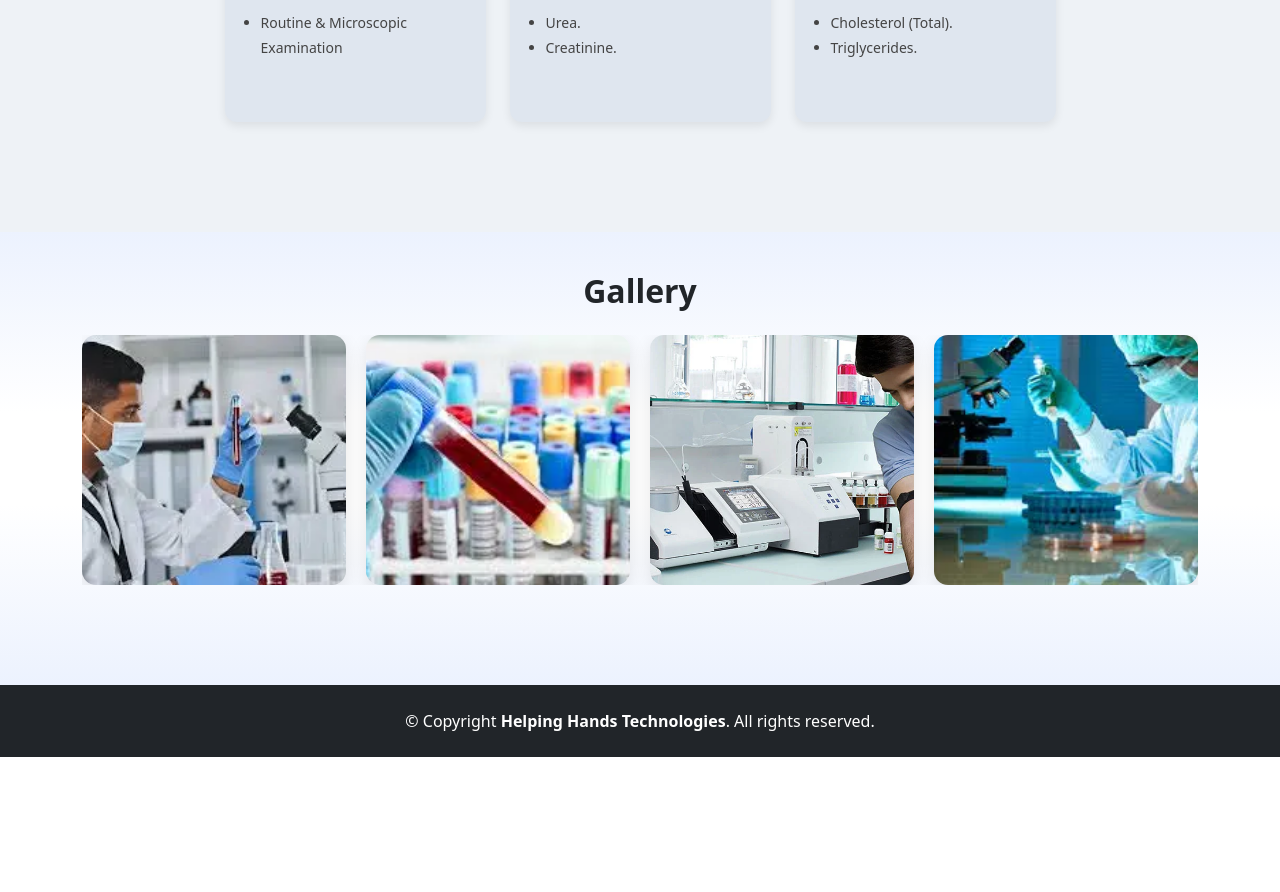
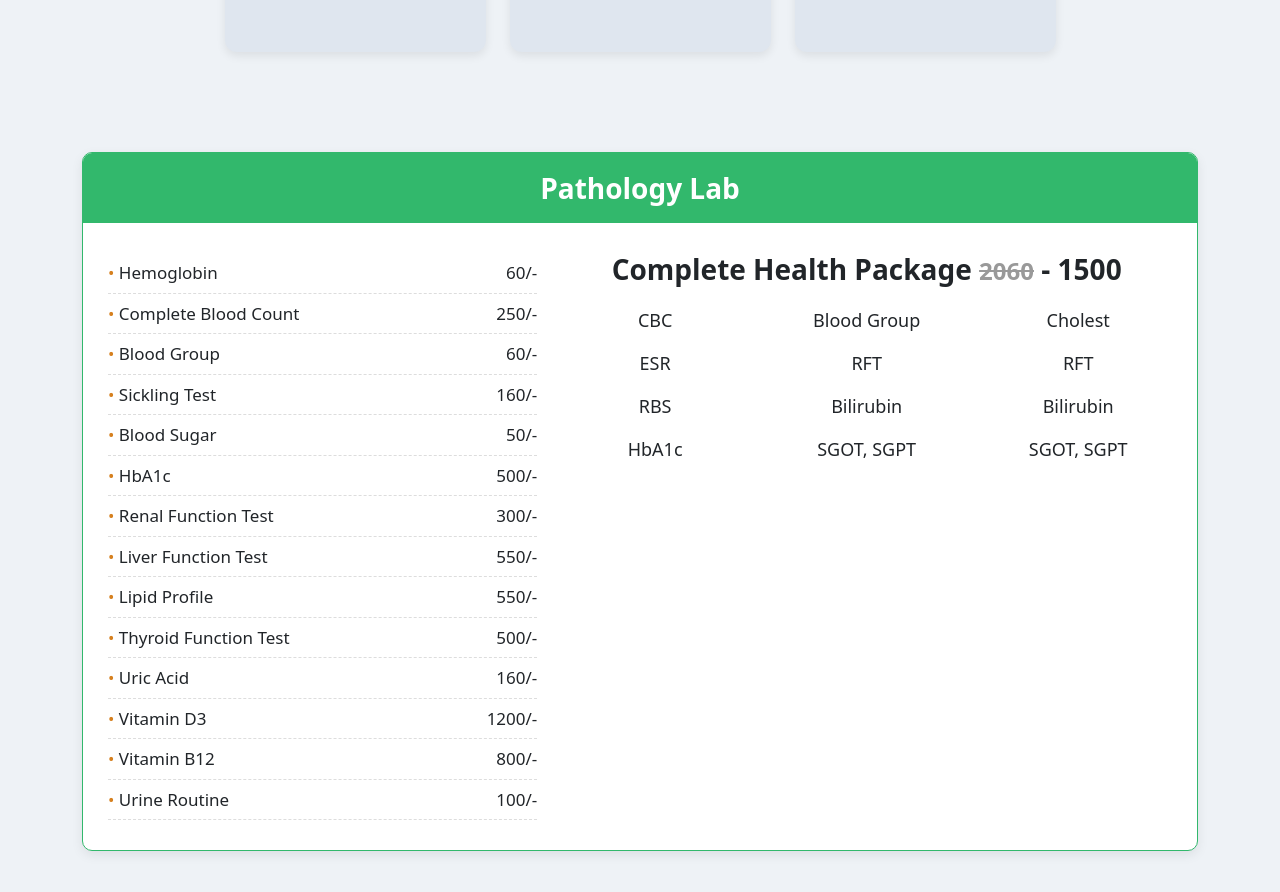
Before and after one commit to dipu4432/-reactjs, a React (Vite) app: page /pytholab in a window 1280 px wide. Shown: the part 1900-2792 px from the top of the page. Before the commit the page ends 2657 px from the top, so only its background shows below. Built offline with nearby package versions, Linux system fonts and the light colour scheme; no server answers.

Commit message:
work on pytholab

```diff
--- /dev/null
+++ b/src/components/pathologyPriceList.jsx
@@ -0,0 +1,135 @@
+import Container from "react-bootstrap/Container";
+import Row from "react-bootstrap/Row";
+import Col from "react-bootstrap/Col";
+
+function PathologyPriceList() {
+  const tests = [
+    ["Hemoglobin", "60/-"],
+    ["Complete Blood Count", "250/-"],
+    ["Blood Group", "60/-"],
+    ["Sickling Test", "160/-"],
+    ["Blood Sugar", "50/-"],
+    ["HbA1c", "500/-"],
+    ["Renal Function Test", "300/-"],
+    ["Liver Function Test", "550/-"],
+    ["Lipid Profile", "550/-"],
+    ["Thyroid Function Test", "500/-"],
+    ["Uric Acid", "160/-"],
+    ["Vitamin D3", "1200/-"],
+    ["Vitamin B12", "800/-"],
+    ["Urine Routine", "100/-"],
+  ];
+
+  const packageTests = [
+    "CBC",
+    "Blood Group",
+    "Cholest",
+    "ESR",
+    "RFT",
+    "RFT",
+    "RBS",
+    "Bilirubin",
+    "Bilirubin",
+    "HbA1c",
+    "SGOT, SGPT",
+    "SGOT, SGPT",
+  ];
+
+  return (
+    <section style={{ background: "#eef2f6", padding: "20px 0" }}>
+      <Container>
+        <div
+          style={{
+            background: "#fff",
+            borderRadius: "10px",
+            overflow: "hidden",
+            boxShadow: "0 4px 12px rgba(0,0,0,0.08)",
+            border: "1px solid #32b86c",
+          }}
+        >
+          {/* Header */}
+          <div
+            style={{
+              background: "#32b86c",
+              color: "#fff",
+              textAlign: "center",
+              padding: "14px",
+              fontSize: "28px",
+              fontWeight: "700",
+            }}
+          >
+            Pathology Lab
+          </div>
+
+          {/* Content */}
+          <div style={{ padding: "30px 25px" }}>
+            <Row className="g-4">
+              {/* Left Side */}
+              <Col lg={5}>
+                {tests.map((item, index) => (
+                  <div
+                    key={index}
+                    style={{
+                      display: "flex",
+                      justifyContent: "space-between",
+                      borderBottom: "1px dashed #ddd",
+                      padding: "7px 0",
+                      fontSize: "17px",
+                    }}
+                  >
+                    <span>
+                      <span style={{ color: "#d6801f" }}>• </span>
+                      {item[0]}
+                    </span>
+                    <span>{item[1]}</span>
+                  </div>
+                ))}
+              </Col>
+
+
+              {/* Right Side */}
+              <Col lg={7}>
+                <h3
+                  style={{
+                    fontWeight: "700",
+                    marginBottom: "20px",
+                    textAlign: "center",
+                  }}
+                >
+                  Complete Health Package{" "}
+                  <span
+                    style={{
+                      textDecoration: "line-through",
+                      color: "#999",
+                      fontSize: "24px",
+                    }}
+                  >
+                    2060
+                  </span>{" "}
+                  - 1500
+                </h3>
+
+                <Row>
+                  {packageTests.map((test, index) => (
+                    <Col xs={6} md={4} key={index} className="mb-3">
+                      <div
+                        style={{
+                          fontSize: "18px",
+                          textAlign: "center",
+                        }}
+                      >
+                        {test}
+                      </div>
+                    </Col>
+                  ))}
+                </Row>
+              </Col>
+            </Row>
+          </div>
+        </div>
+      </Container>
+    </section>
+  );
+}
+
+export default PathologyPriceList;
--- a/src/components/pathoservices.jsx
+++ b/src/components/pathoservices.jsx
@@ -55,7 +55,7 @@ function PathoServices() {
   ];
 
   return (
-    <section style={{ background: "#eef2f6", padding: "50px 0" }}>
+    <section style={{ background: "#eef2f6", padding: "20px 0" }}>
       <Container>
         <h2
           className="text-center fw-bold mb-5"
--- a/src/components/pythoFeatures.jsx
+++ b/src/components/pythoFeatures.jsx
@@ -48,7 +48,7 @@ function PythoFeatures() {
   ];
 
   return (
-    <div style={{ backgroundColor: "#eef2f6", padding: "40px 0" }}>
+    <div style={{ backgroundColor: "#eef2f6", padding: "20px 0" }}>
       <Container>
         <Row className="g-4">
           {features.map((item, index) => (
--- a/src/components/pytholab.jsx
+++ b/src/components/pytholab.jsx
@@ -3,6 +3,7 @@ import bannerImg from "../assets/patholab-bg.webp";
 import PathGallery from "./pathGallery.jsx";
 import PythoFeatures from "./pythoFeatures.jsx";
 import PathoServices from "./pathoservices.jsx";
+import PathologyPriceList from "./pathologyPriceList.jsx";
 
 function Pytholab() {
   return (
@@ -45,6 +46,7 @@ function Pytholab() {
       </section>
       <PythoFeatures />
       <PathoServices />
+      <PathologyPriceList />
       <PathGallery />
     </div>
   );
--- a/src/components/services.jsx
+++ b/src/components/services.jsx
@@ -5,7 +5,7 @@ import "./services.css";
 import fractureImg from "../assets/services/fracture-treatment.webp";
 import jointImg from "../assets/services/joint.webp";
 import arthritisImg from "../assets/services/arthritis-treatment.webp";
-import physioImg from "../assets/services/Physiotherapy.webp";
+import physioImg from "../assets/services/pytholab.png";
 import kneeImg from "../assets/services/knee.webp";
 
 function Services() {
@@ -30,7 +30,7 @@ function Services() {
     {
       image: physioImg,
       title: "Pytholab",
-      desc: "Advanced Physiotherapy & Rehabilitation Care",
+      desc: "Advanced Pyhtolab Services",
       readMore: true,
     },
     {
```
Also changed, not shown: src/assets/services/pytholab.png (added).
